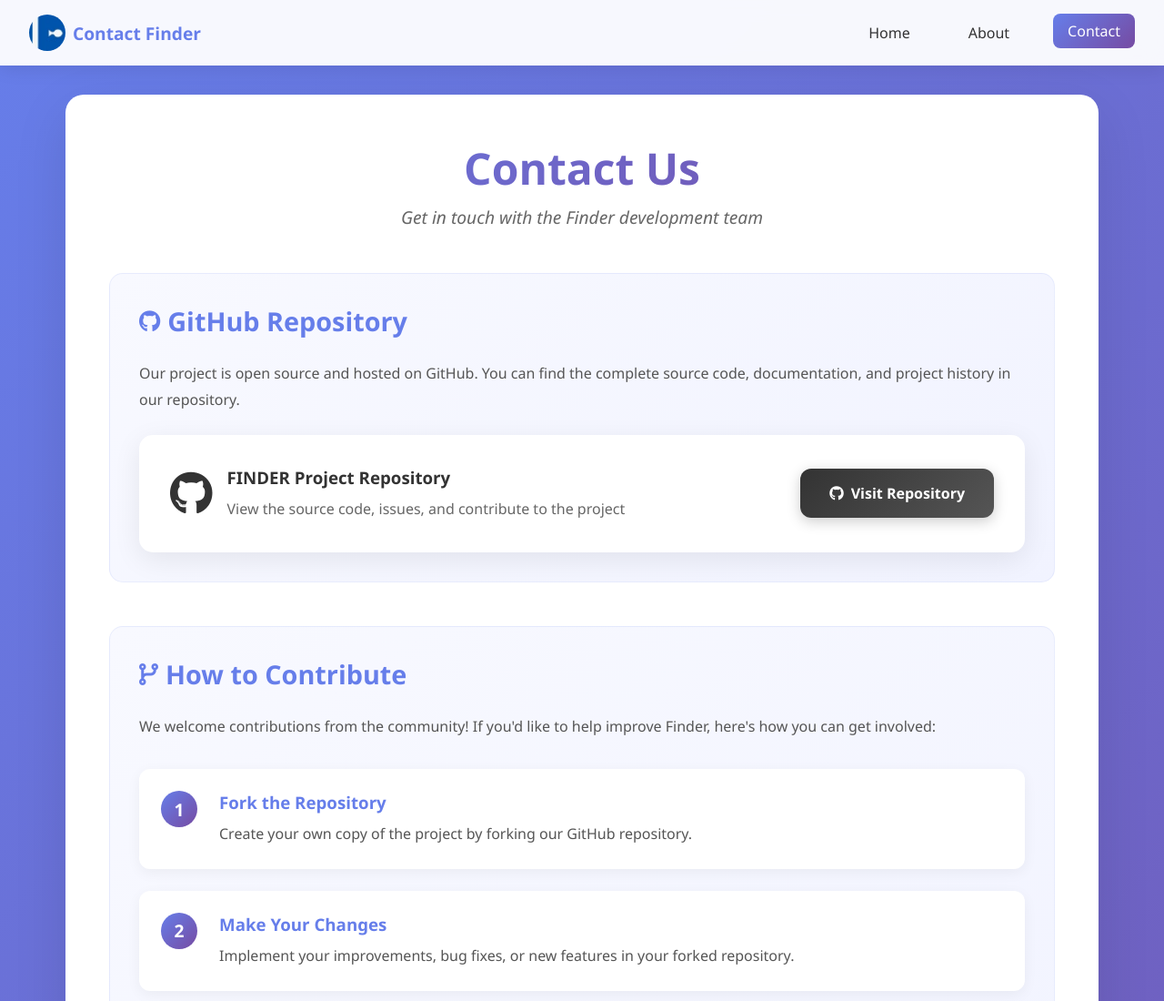
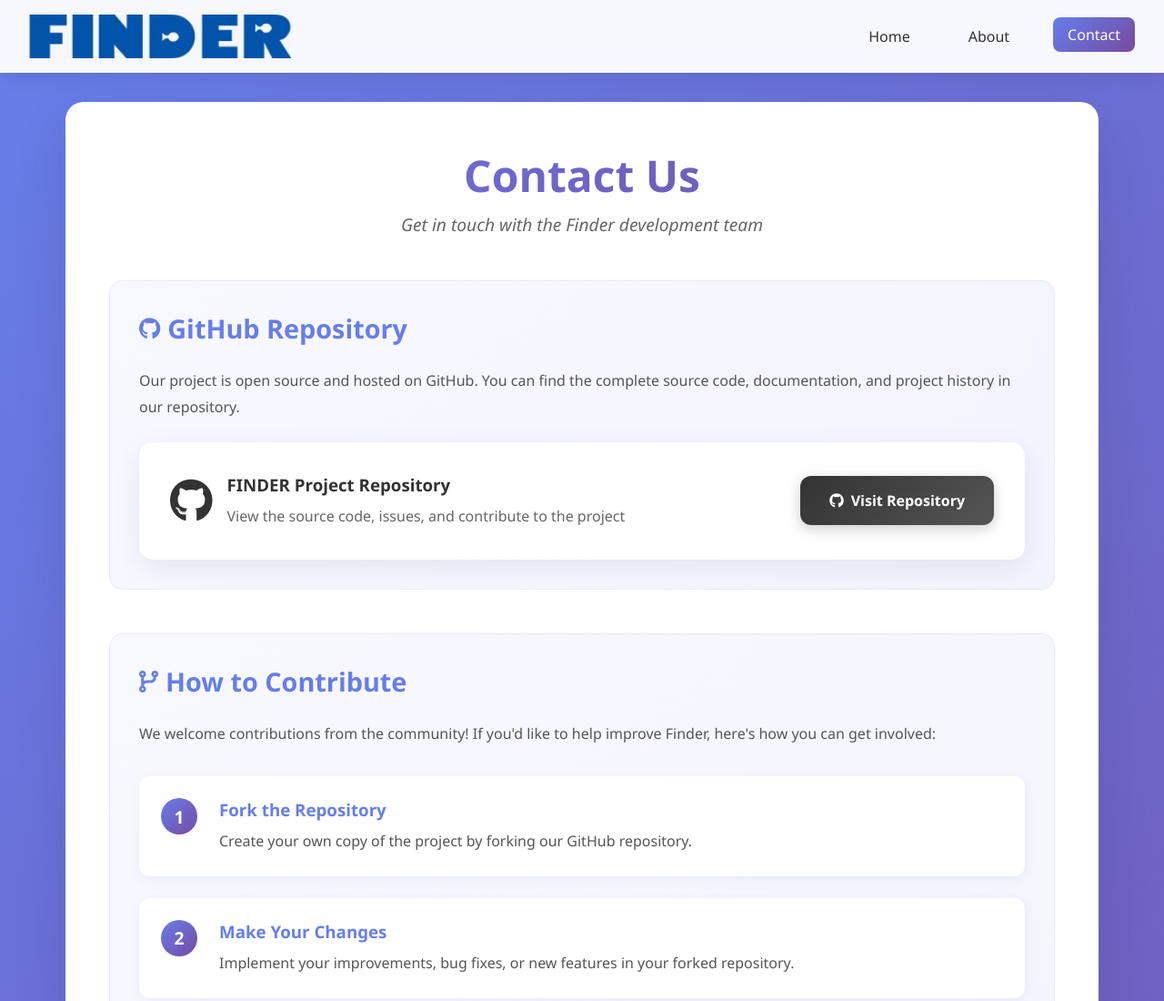
Before and after one commit to Dabboy345/FINDER, a website: page public/contact/contact.html in a window 1280 px wide. Shown: the top 1100 px of the page at 91% size. Drawn offline with Linux system fonts and the light colour scheme.

Commit message:
Refactor logo styles and update click handlers for navigation consistency across About, Contact, Main Page, Profile, and Signup sections. Adjusted logo dimensions for improved layout.

```diff
--- a/public/about/about.css
+++ b/public/about/about.css
@@ -35,10 +35,8 @@
 }
 
 .logo-img {
-  width: 40px;
-  height: 40px;
-  border-radius: 50%;
-  object-fit: cover;
+  height: 32px;
+  width: auto;
 }
 
 .nav-links {
--- a/public/contact/contact.css
+++ b/public/contact/contact.css
@@ -35,10 +35,8 @@
 }
 
 .logo-img {
-  width: 40px;
-  height: 40px;
-  border-radius: 50%;
-  object-fit: cover;
+  height: 32px;
+  width: auto;
 }
 
 .nav-links {
--- a/public/contact/contact.html
+++ b/public/contact/contact.html
@@ -9,9 +9,8 @@
 </head>
 <body>
   <nav class="navbar">
-    <div class="logo-container">
-      <img src="../FINDER_LOGO.jpeg" alt="Finder" class="logo-img">
-      <span>Contact Finder</span>
+    <div class="logo-container" onclick="window.location.href='../main_page/main_page.html'">
+      <img src="../FINDER_LOGO.jpeg" alt="FINDER Logo" class="logo" style="height: 48px; width: auto; cursor: pointer;" />
     </div>
     <div class="nav-links">
       <a href="../index.html">Home</a>
--- a/public/main_page/post-creation.css
+++ b/public/main_page/post-creation.css
@@ -44,21 +44,30 @@
   z-index: 100;
 }
 
-.logo {
-  font-size: 2.2rem;
-  font-weight: 900;
-  color: #3498db;
-  letter-spacing: 2px;
+.logo-container {
+  display: flex;
+  align-items: center;
+  gap: 1rem;
   cursor: pointer;
-  text-shadow: 0 2px 8px rgba(52, 152, 219, 0.1);
   transition: all 0.3s ease;
-  user-select: none;
 }
 
-.logo:hover {
-  color: #2980b9;
-  transform: scale(1.08) rotate(-2deg);
-  text-shadow: 0 4px 16px rgba(52, 152, 219, 0.2);
+.logo-container:hover {
+  transform: scale(1.05);
+  opacity: 0.8;
+}
+
+.logo-img {
+  height: 32px;
+  width: auto;
+}
+
+.logo-container span {
+  font-size: 1.3rem;
+  font-weight: 700;
+  color: #3498db;
+  letter-spacing: 1px;
+  text-shadow: 0 2px 8px rgba(52, 152, 219, 0.1);
 }
 
 .nav-links {
```
Also changed, not shown: public/about/about.html (+2 -3 lines), public/main_page/main_page.html (+1 -2 lines), public/main_page/post-creation.html (+3 -1 lines), public/profile/profile.html (+1 -2 lines), public/signup/signup.html (+1 -2 lines).
